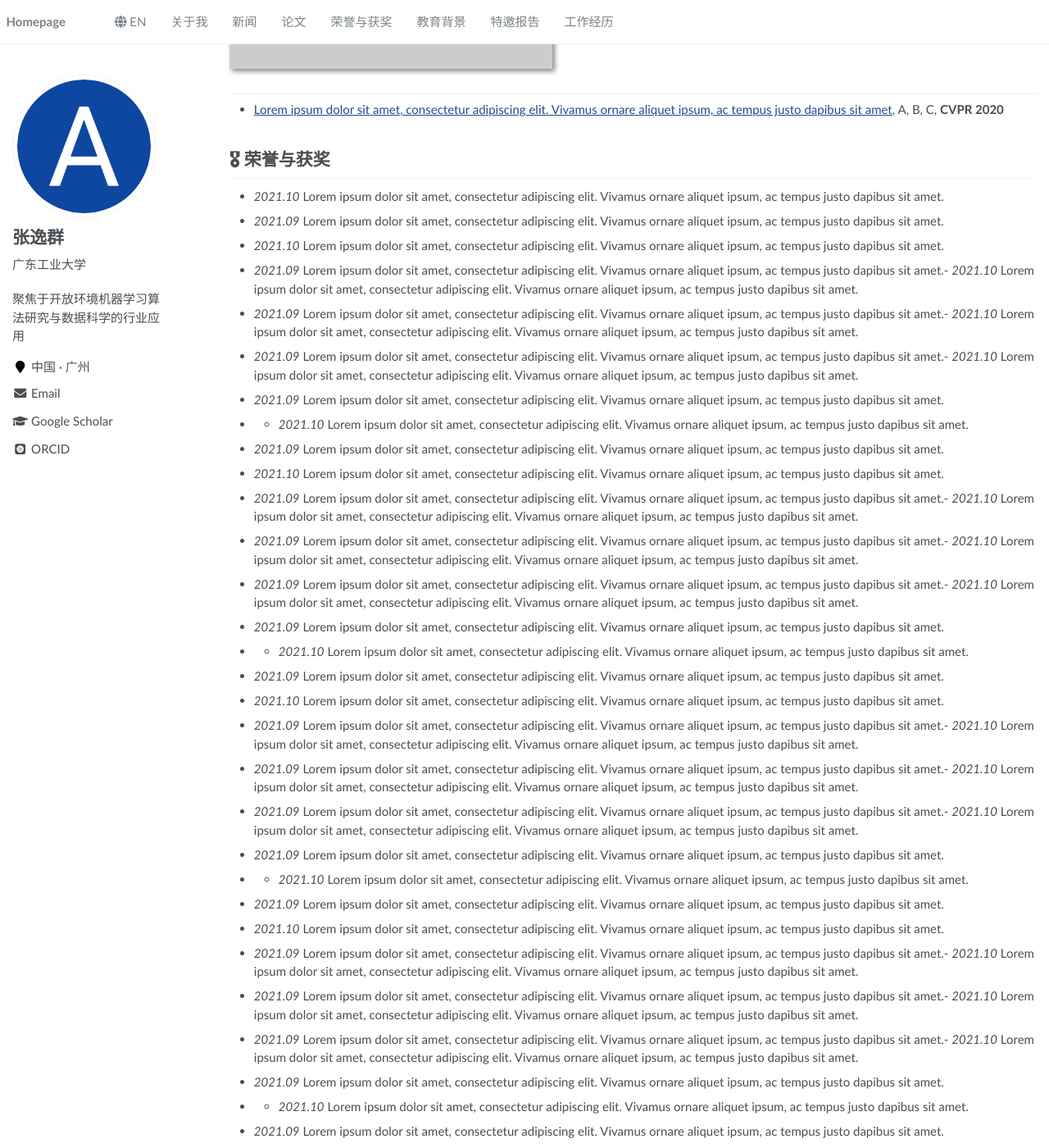
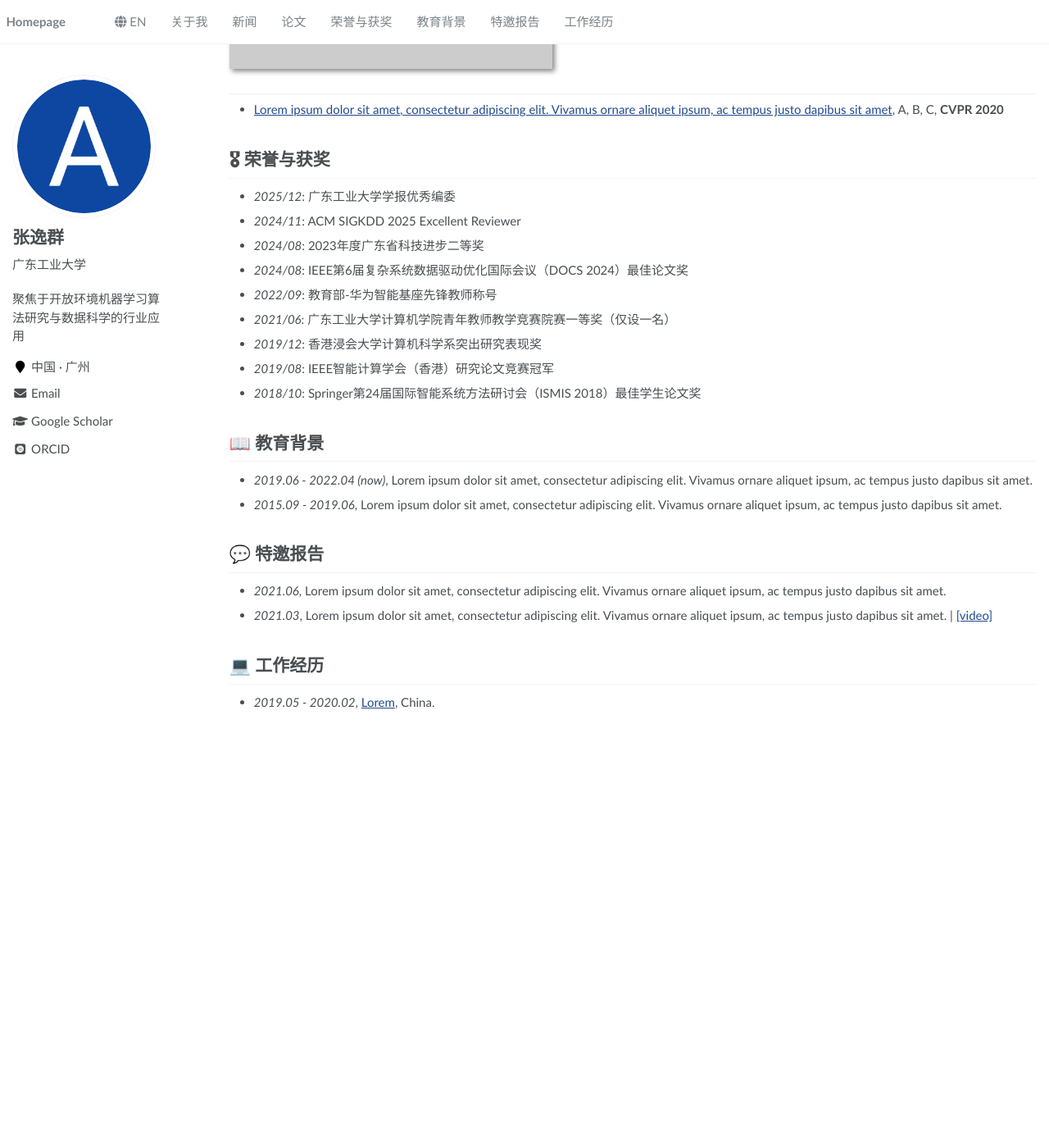
Before and after one commit to yqzhang-Zz/zh, a Jekyll site: the page built from _pages/about.md, in a window 1280 px wide and 1400 px high, scrolled down 785 px. Shown: the whole window at 82% size. Built offline with Jekyll 4.4.1, drawn with Linux system fonts in a browser that asks for light colours; some web fonts are replaced; after the commit the page ends 1668 px from its top, so only the background shows below that; some of the changed text lies outside the part shown.

Commit message:
Update about.md

```diff
--- a/_pages/about.md
+++ b/_pages/about.md
@@ -60,41 +60,20 @@ redirect_from:
 <span class='anchor' id="honors-and-awards"></span>
 
 # 🎖 荣誉与获奖
-- *2021.10* Lorem ipsum dolor sit amet, consectetur adipiscing elit. Vivamus ornare aliquet ipsum, ac tempus justo dapibus sit amet.
-- *2021.09* Lorem ipsum dolor sit amet, consectetur adipiscing elit. Vivamus ornare aliquet ipsum, ac tempus justo dapibus sit amet.
-- *2021.10* Lorem ipsum dolor sit amet, consectetur adipiscing elit. Vivamus ornare aliquet ipsum, ac tempus justo dapibus sit amet.
-- *2021.09* Lorem ipsum dolor sit amet, consectetur adipiscing elit. Vivamus ornare aliquet ipsum, ac tempus justo dapibus sit amet.- *2021.10* Lorem ipsum dolor sit amet, consectetur adipiscing elit. Vivamus ornare aliquet ipsum, ac tempus justo dapibus sit amet.
-- *2021.09* Lorem ipsum dolor sit amet, consectetur adipiscing elit. Vivamus ornare aliquet ipsum, ac tempus justo dapibus sit amet.- *2021.10* Lorem ipsum dolor sit amet, consectetur adipiscing elit. Vivamus ornare aliquet ipsum, ac tempus justo dapibus sit amet.
-- *2021.09* Lorem ipsum dolor sit amet, consectetur adipiscing elit. Vivamus ornare aliquet ipsum, ac tempus justo dapibus sit amet.- *2021.10* Lorem ipsum dolor sit amet, consectetur adipiscing elit. Vivamus ornare aliquet ipsum, ac tempus justo dapibus sit amet.
-- *2021.09* Lorem ipsum dolor sit amet, consectetur adipiscing elit. Vivamus ornare aliquet ipsum, ac tempus justo dapibus sit amet.
-- - *2021.10* Lorem ipsum dolor sit amet, consectetur adipiscing elit. Vivamus ornare aliquet ipsum, ac tempus justo dapibus sit amet.
-- *2021.09* Lorem ipsum dolor sit amet, consectetur adipiscing elit. Vivamus ornare aliquet ipsum, ac tempus justo dapibus sit amet.
-- *2021.10* Lorem ipsum dolor sit amet, consectetur adipiscing elit. Vivamus ornare aliquet ipsum, ac tempus justo dapibus sit amet.
-- *2021.09* Lorem ipsum dolor sit amet, consectetur adipiscing elit. Vivamus ornare aliquet ipsum, ac tempus justo dapibus sit amet.- *2021.10* Lorem ipsum dolor sit amet, consectetur adipiscing elit. Vivamus ornare aliquet ipsum, ac tempus justo dapibus sit amet.
-- *2021.09* Lorem ipsum dolor sit amet, consectetur adipiscing elit. Vivamus ornare aliquet ipsum, ac tempus justo dapibus sit amet.- *2021.10* Lorem ipsum dolor sit amet, consectetur adipiscing elit. Vivamus ornare aliquet ipsum, ac tempus justo dapibus sit amet.
-- *2021.09* Lorem ipsum dolor sit amet, consectetur adipiscing elit. Vivamus ornare aliquet ipsum, ac tempus justo dapibus sit amet.- *2021.10* Lorem ipsum dolor sit amet, consectetur adipiscing elit. Vivamus ornare aliquet ipsum, ac tempus justo dapibus sit amet.
-- *2021.09* Lorem ipsum dolor sit amet, consectetur adipiscing elit. Vivamus ornare aliquet ipsum, ac tempus justo dapibus sit amet.
-- - *2021.10* Lorem ipsum dolor sit amet, consectetur adipiscing elit. Vivamus ornare aliquet ipsum, ac tempus justo dapibus sit amet.
-- *2021.09* Lorem ipsum dolor sit amet, consectetur adipiscing elit. Vivamus ornare aliquet ipsum, ac tempus justo dapibus sit amet.
-- *2021.10* Lorem ipsum dolor sit amet, consectetur adipiscing elit. Vivamus ornare aliquet ipsum, ac tempus justo dapibus sit amet.
-- *2021.09* Lorem ipsum dolor sit amet, consectetur adipiscing elit. Vivamus ornare aliquet ipsum, ac tempus justo dapibus sit amet.- *2021.10* Lorem ipsum dolor sit amet, consectetur adipiscing elit. Vivamus ornare aliquet ipsum, ac tempus justo dapibus sit amet.
-- *2021.09* Lorem ipsum dolor sit amet, consectetur adipiscing elit. Vivamus ornare aliquet ipsum, ac tempus justo dapibus sit amet.- *2021.10* Lorem ipsum dolor sit amet, consectetur adipiscing elit. Vivamus ornare aliquet ipsum, ac tempus justo dapibus sit amet.
-- *2021.09* Lorem ipsum dolor sit amet, consectetur adipiscing elit. Vivamus ornare aliquet ipsum, ac tempus justo dapibus sit amet.- *2021.10* Lorem ipsum dolor sit amet, consectetur adipiscing elit. Vivamus ornare aliquet ipsum, ac tempus justo dapibus sit amet.
-- *2021.09* Lorem ipsum dolor sit amet, consectetur adipiscing elit. Vivamus ornare aliquet ipsum, ac tempus justo dapibus sit amet.
-- - *2021.10* Lorem ipsum dolor sit amet, consectetur adipiscing elit. Vivamus ornare aliquet ipsum, ac tempus justo dapibus sit amet.
-- *2021.09* Lorem ipsum dolor sit amet, consectetur adipiscing elit. Vivamus ornare aliquet ipsum, ac tempus justo dapibus sit amet.
-- *2021.10* Lorem ipsum dolor sit amet, consectetur adipiscing elit. Vivamus ornare aliquet ipsum, ac tempus justo dapibus sit amet.
-- *2021.09* Lorem ipsum dolor sit amet, consectetur adipiscing elit. Vivamus ornare aliquet ipsum, ac tempus justo dapibus sit amet.- *2021.10* Lorem ipsum dolor sit amet, consectetur adipiscing elit. Vivamus ornare aliquet ipsum, ac tempus justo dapibus sit amet.
-- *2021.09* Lorem ipsum dolor sit amet, consectetur adipiscing elit. Vivamus ornare aliquet ipsum, ac tempus justo dapibus sit amet.- *2021.10* Lorem ipsum dolor sit amet, consectetur adipiscing elit. Vivamus ornare aliquet ipsum, ac tempus justo dapibus sit amet.
-- *2021.09* Lorem ipsum dolor sit amet, consectetur adipiscing elit. Vivamus ornare aliquet ipsum, ac tempus justo dapibus sit amet.- *2021.10* Lorem ipsum dolor sit amet, consectetur adipiscing elit. Vivamus ornare aliquet ipsum, ac tempus justo dapibus sit amet.
-- *2021.09* Lorem ipsum dolor sit amet, consectetur adipiscing elit. Vivamus ornare aliquet ipsum, ac tempus justo dapibus sit amet.
-- - *2021.10* Lorem ipsum dolor sit amet, consectetur adipiscing elit. Vivamus ornare aliquet ipsum, ac tempus justo dapibus sit amet.
-- *2021.09* Lorem ipsum dolor sit amet, consectetur adipiscing elit. Vivamus ornare aliquet ipsum, ac tempus justo dapibus sit amet.
-- *2021.10* Lorem ipsum dolor sit amet, consectetur adipiscing elit. Vivamus ornare aliquet ipsum, ac tempus justo dapibus sit amet.
-- *2021.09* Lorem ipsum dolor sit amet, consectetur adipiscing elit. Vivamus ornare aliquet ipsum, ac tempus justo dapibus sit amet.- *2021.10* Lorem ipsum dolor sit amet, consectetur adipiscing elit. Vivamus ornare aliquet ipsum, ac tempus justo dapibus sit amet.
-- *2021.09* Lorem ipsum dolor sit amet, consectetur adipiscing elit. Vivamus ornare aliquet ipsum, ac tempus justo dapibus sit amet.- *2021.10* Lorem ipsum dolor sit amet, consectetur adipiscing elit. Vivamus ornare aliquet ipsum, ac tempus justo dapibus sit amet.
-- *2021.09* Lorem ipsum dolor sit amet, consectetur adipiscing elit. Vivamus ornare aliquet ipsum, ac tempus justo dapibus sit amet.- *2021.10* Lorem ipsum dolor sit amet, consectetur adipiscing elit. Vivamus ornare aliquet ipsum, ac tempus justo dapibus sit amet.
-- *2021.09* Lorem ipsum dolor sit amet, consectetur adipiscing elit. Vivamus ornare aliquet ipsum, ac tempus justo dapibus sit amet.
+<!--
+- *2026/02*: IEEE汇刊TETCI优秀编委
+- *2026/01*: 广东工业大学优秀研究生导师
+-->
+- *2025/12*: 广东工业大学学报优秀编委
+- *2024/11*: ACM SIGKDD 2025 Excellent Reviewer
+- *2024/08*: 2023年度广东省科技进步二等奖
+- *2024/08*: IEEE第6届复杂系统数据驱动优化国际会议（DOCS 2024）最佳论文奖
+- *2022/09*: 教育部-华为智能基座先锋教师称号
+- *2021/06*: 广东工业大学计算机学院青年教师教学竞赛院赛一等奖（仅设一名）
+- *2019/12*: 香港浸会大学计算机科学系突出研究表现奖
+- *2019/08*: IEEE智能计算学会（香港）研究论文竞赛冠军
+- *2018/10*: Springer第24届国际智能系统方法研讨会（ISMIS 2018）最佳学生论文奖
+
 
 
 <span class='anchor' id="educations"></span>
```
